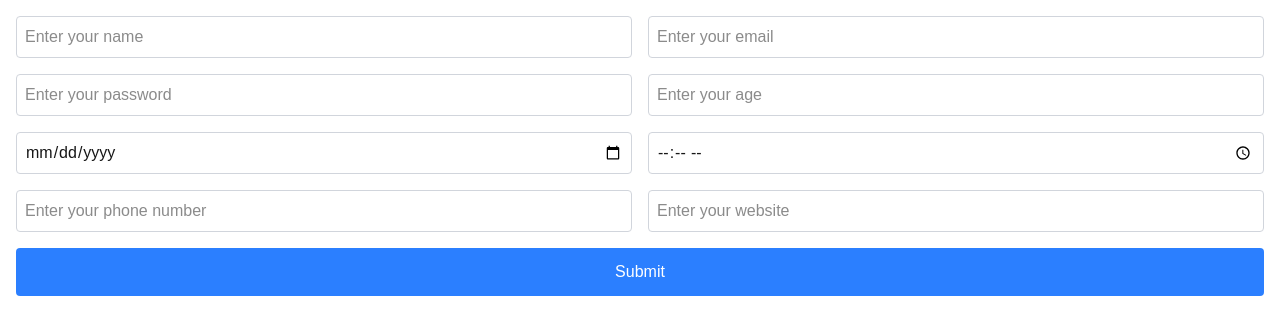
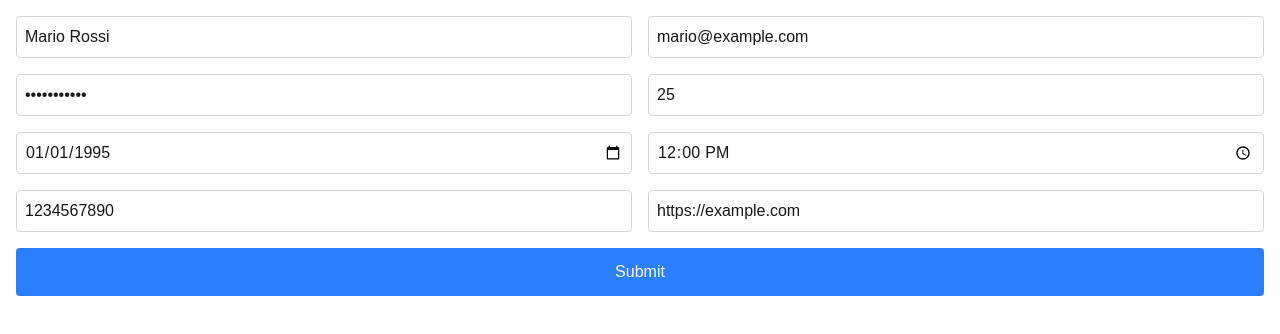
Before and after one commit to Marcofa87/hook-form-api, a Next.js app: page / in a window 1280 px wide. Shown: the top 334 px of the page. Built offline with nearby package versions, Linux system fonts and the light colour scheme.

Commit message:
inseriti valori di default nei campi del form

```diff
--- a/app/page.tsx
+++ b/app/page.tsx
@@ -17,7 +17,18 @@ export default function Home() {
     register,
     handleSubmit,
     formState: { errors, isSubmitting },
-  } = useForm<FormData>();
+  } = useForm<FormData>({
+    defaultValues: {
+      name: "Mario Rossi",
+      email: "mario@example.com",
+      password: "password123",
+      age: 25,
+      dateOfBirth: "1995-01-01",
+      time: "12:00",
+      phoneNumber: "1234567890",
+      website: "https://example.com",
+    },
+  });
 
   const onSubmit: SubmitHandler<FormData> = async (data) => {
     await new Promise((resolve) => setTimeout(resolve, 1000));
```
